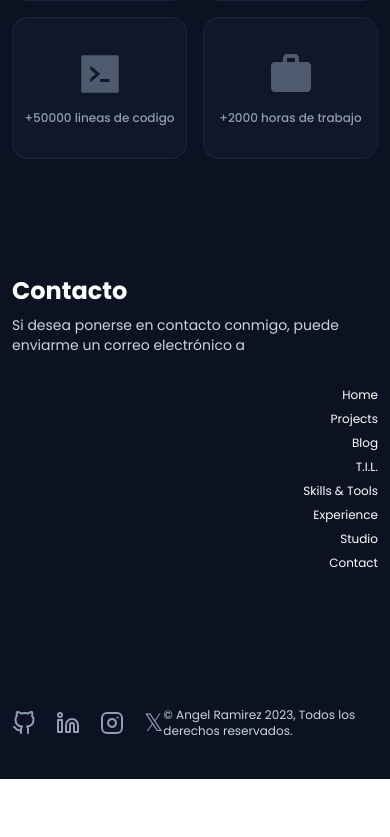
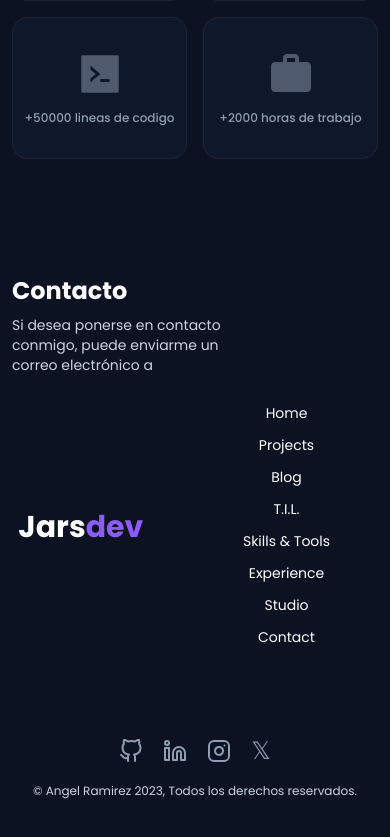
Before and after one commit to ImJars/Development-full-coding, a React (Vite) app: page / in a window 390 px wide. Shown: the part 1967-2804 px from the top of the page. Before the commit the page ends 2746 px from the top, so only its background shows below. Built offline with nearby package versions, Linux system fonts and the light colour scheme.

Commit message:
Update footer

```diff
--- a/src/components/footer/footerLinks.jsx
+++ b/src/components/footer/footerLinks.jsx
@@ -5,10 +5,10 @@ function FooterLink({ link, classNames, text }) {
         <>
             <a
                 href={ link }
-                className='flex justify-end items-center'
+                className='flex justify-center sm:justify-end sm:items-center mt-1 sm:mt-0'
             >
                 <h1
-                    className={`${ classNames } font-poppins text-xs sm:text-sm mb-2`}
+                    className={`${ classNames } font-poppins text-sm sm:text-sm mb-2`}
                 >
                     { text }
                 </h1>
--- a/src/footer.jsx
+++ b/src/footer.jsx
@@ -21,19 +21,19 @@ function Footer() {
               <div>
                 <h1 className="text-2xl font-bold">Contacto</h1>
                 <div>
-                  <h1 className="text-text-white-gray text-sm mt-2">
+                  <h1 className="text-text-white-gray text-sm mt-2 w-2/3 sm:w-1/3">
                     Si desea ponerse en contacto conmigo, puede enviarme un
                     correo electrónico a <a href="mailto:" />
                   </h1>
                 </div>
               </div>
-              <div className="flex justify-between space-x-10 mt-8">
-                <div className="w-1/3">
+              <div className="flex justify-between sm:space-x-10 mt-6">
+                <div className="w-1/2 sm:w-1/3 flex justify-start items-center">
                   <div>
                     <a href="/" className="flex items-center">
                       <div className="flex sm:text-xl font-bold space-x-1 ">
-                        <div className=" hidden sm:block">
-                          <div className="flex">
+                        <div className="block">
+                          <div className="flex text-3xl">
                             <h1>&nbsp;Jars</h1>
                             <h2 className="text-text-purple">dev</h2>
                           </div>
@@ -42,7 +42,7 @@ function Footer() {
                     </a>
                   </div>
                 </div>
-                <div className="w-2/3">
+                <div className="w-1/2 sm:w-2/3">
                   <div className="grid grid-cols-1 sm:grid-cols-2">
                     <div>
                       <FooterLink text={"Home"} link={"/"} />
@@ -60,8 +60,8 @@ function Footer() {
                 </div>
               </div>
             </div>
-            <div className="bg-primary flex justify-between pb-10 pt-32">
-              <div className="flex justify-end space-x-5 text-2xl">
+            <div className="bg-primary flex flex-col sm:flex-row justify-between pb-10 pt-20">
+              <div className="flex justify-center sm:justify-end space-x-5 text-2xl mb-4 sm:mb-0">
                 <FooterIcons
                   classNames={""}
                   link={"https://github.com/ImJars"}
```
